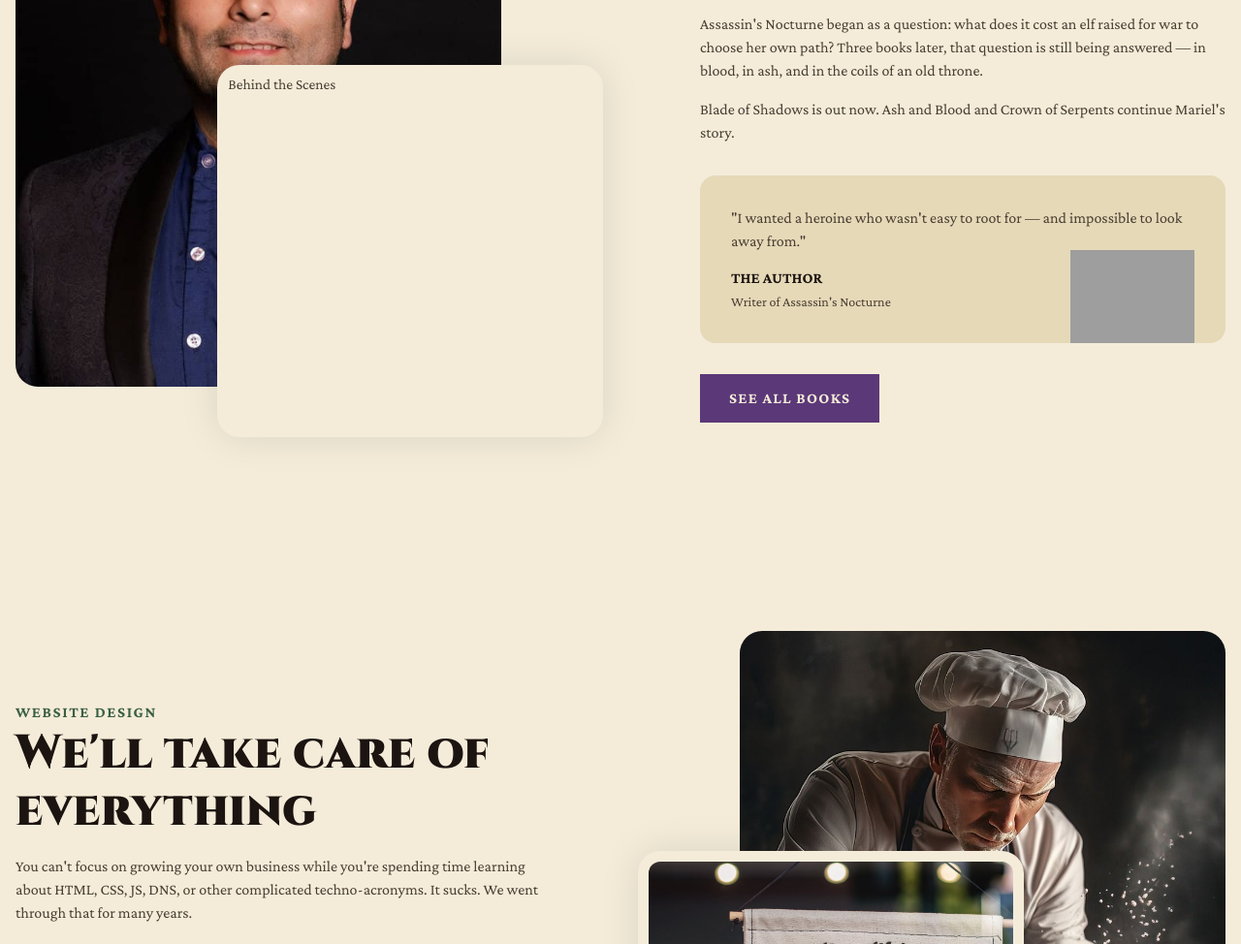
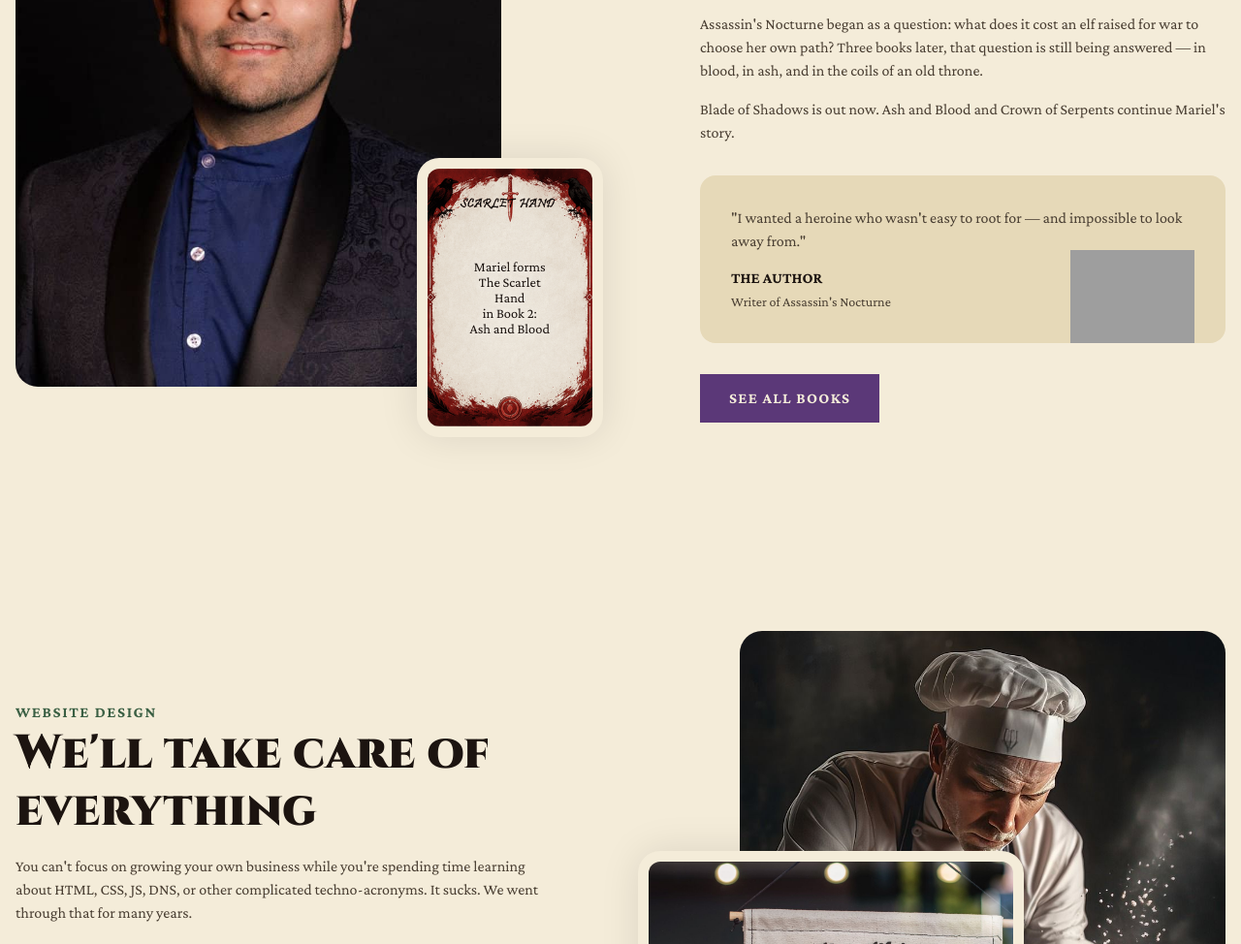
Before and after one commit to SXSWeb/jorge-ortiz-author, an Eleventy site: page src/index.html in a window 1280 px wide. Shown: the part 1505-2479 px from the top of the page at 97% size. Built offline with nearby package versions, Linux system fonts and the light colour scheme; Eleventy itself is replaced by a stand-in of ours; files that its build step writes are made by us from their sources; grey boxes are pictures that could not be loaded.

Commit message:
feat: Side by side picture

```diff
--- a/src/assets/sass/local.scss
+++ b/src/assets/sass/local.scss
@@ -64,8 +64,8 @@
 		}
 
 		.cs-picture2 {
-			width: calc(414 / 16 * 1em);
-			height: calc(400 / 16 * 1em);
+			width: calc(200 / 16 * 1em);
+			height: calc(300 / 16 * 1em);
 			background-color: var(--parchment);
 			box-shadow: rgba(0, 0, 0, 0.1) 0px 0px 40px;
 			/* 6px - 12px */
--- a/src/index.html
+++ b/src/index.html
@@ -120,13 +120,16 @@ eleventyNavigation:
                 </picture>
                 <picture class="cs-picture cs-picture2">
                     <div class="placeholder-cover">Behind the Scenes</div>
+                    <source media="(max-width: 600px)" srcset="/assets/images/author/Scarlet-Hand.webp">
+                    <source media="(min-width: 601px)" srcset="/assets/images/author/Scarlet-Hand.png">
+                    <img aria-hidden="true" decoding="async" src="/assets/images/author/Scarlet-Hand.png" alt="Scarlet Hand" loading="lazy" width="200" height="400">
+                    <div class="cs-picture-text-overlay" style="font-size: 0.9rem; text-align: center;;">Mariel forms <br/>The Scarlet Hand<br/> in Book 2: <br/>Ash and Blood</div>
                 </picture>
                 <!--
                 <picture class="cs-picture cs-picture1">
-                    <source media="(max-width: 600px)" srcset="/assets/images/brushes-m.webp">
-                    <source media="(min-width: 601px)" srcset="/assets/images/brushes.jpg">
-                    <img aria-hidden="true" decoding="async" src="/assets/images/brushes.jpg" alt="paint brushes" loading="lazy" width="400" height="563">
                 </picture>
+
+                jorge-ortiz-author/src/assets/images/author/Scarlet Hand.png
                 -->
             </div>
             <!-- Right Content Section-->
```
Also changed, not shown: src/assets/images/author/Scarlet-Hand.png (added), src/assets/images/author/Scarlet-Hand.webp (added).
